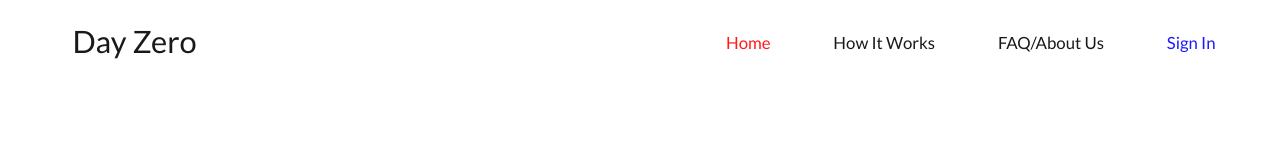
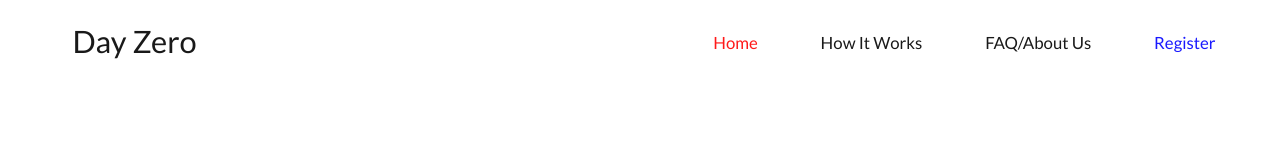
Before and after one commit to hollisma/DayZero, a React (Create React App) app in the folder client/: page /profile in a window 1280 px wide. Shown: the top 160 px of the page. Built offline with nearby package versions, Linux system fonts and the light colour scheme; no server answers.

Commit message:
removed vscode settings and default.json info and small style changes

```diff
--- a/client/src/components/layout/Navbar.js
+++ b/client/src/components/layout/Navbar.js
@@ -62,7 +62,7 @@ const Navbar = ({ auth: { isAuthenticated, loading }, logout }) => {
       </li>
       <li className="item">
         <Link to="/Register" className="text-secondary">
-          Sign In
+          Register
         </Link>
       </li>
     </ul>
--- a/client/src/components/profile/EditProfile.js
+++ b/client/src/components/profile/EditProfile.js
@@ -119,7 +119,7 @@ const EditProfile = ({
         </div>
 
         <input type="submit" className="ui button my-1" />
-        <button className="ui button my-1" onClick={() => history.goBack()}>
+        <button className="ui button m-1" onClick={() => history.goBack()}>
           Go Back
         </button>
       </form>
```
Also changed, not shown: 2 other files (tests, documents, lock files or other folders).
